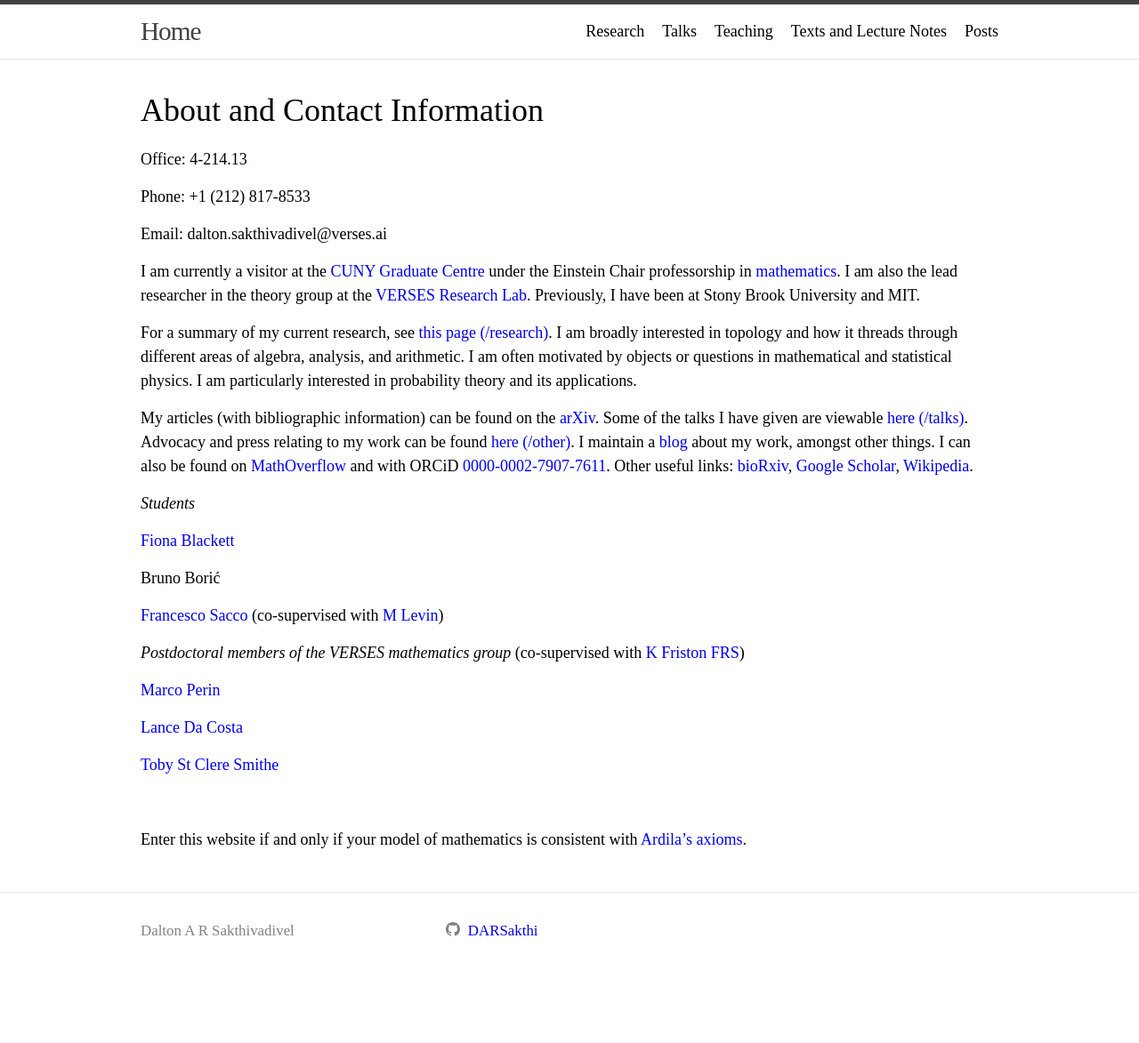
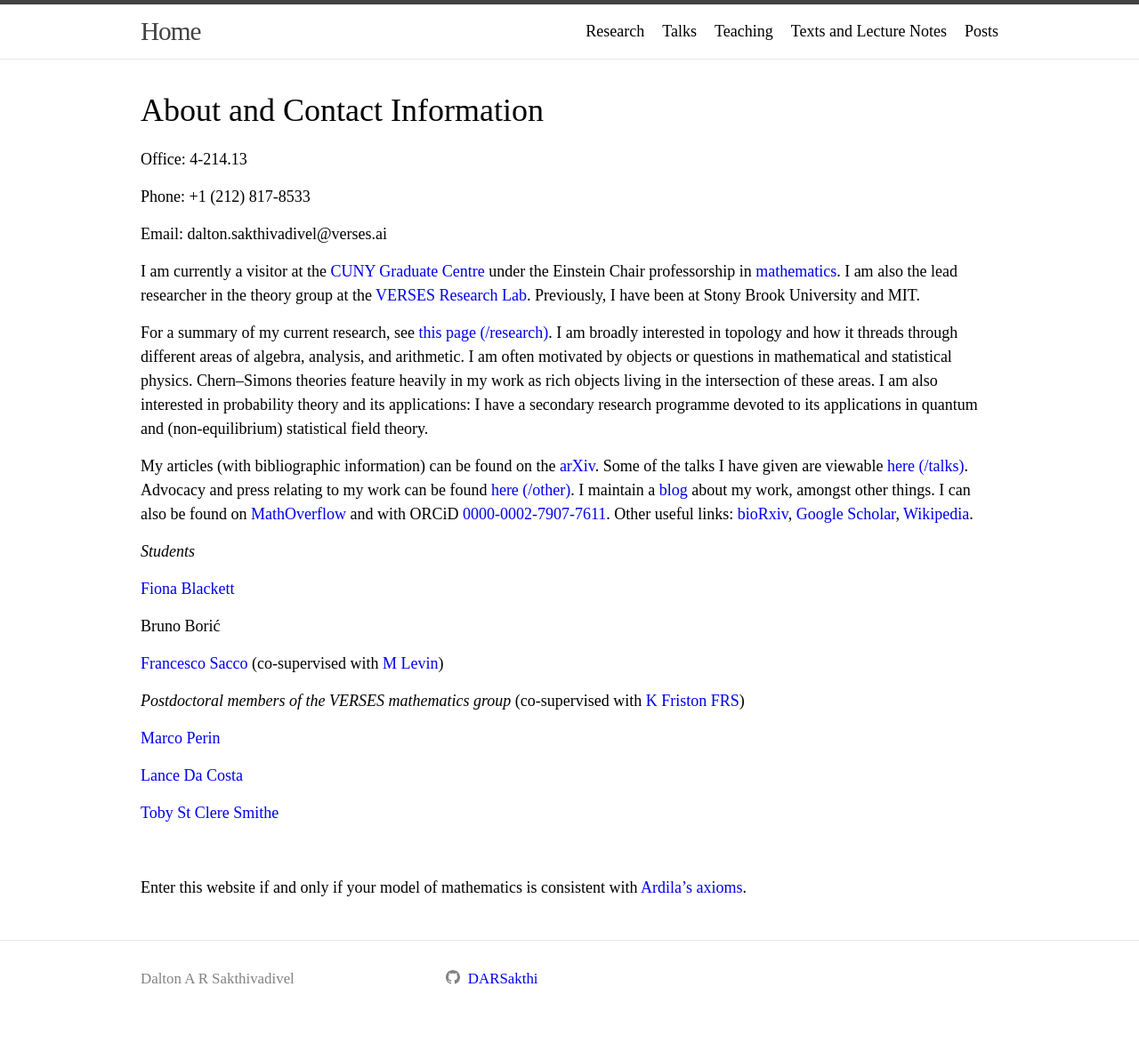
Before and after one commit to DARSakthi/DARSakthi.github.io, a Jekyll site: the page built from index.markdown, in a window 1280 px wide. Shown: the whole page at 89% size. Built offline with Jekyll 4.4.1, drawn with Linux system fonts in a browser that asks for light colours; before the commit the page ends 1119 px from its top, so only the background shows below that.

Commit message:
Update index.markdown

```diff
--- a/index.markdown
+++ b/index.markdown
@@ -14,7 +14,7 @@ Email: dalton.sakthivadivel@verses.ai
 
 I am currently a visitor at the [CUNY Graduate Centre](https://www.gc.cuny.edu) under the Einstein Chair professorship in [mathematics](https://www.gc.cuny.edu/mathematics). I am also the lead researcher in the theory group at the [VERSES Research Lab](https://darsakthi.github.io/verses-lab/). Previously, I have been at Stony Brook University and MIT.
 
-For a summary of my current research, see [this page (/research)](https://darsakthi.github.io/research). I am broadly interested in topology and how it threads through different areas of algebra, analysis, and arithmetic. I am often motivated by objects or questions in mathematical and statistical physics. I am particularly interested in probability theory and its applications.
+For a summary of my current research, see [this page (/research)](https://darsakthi.github.io/research). I am broadly interested in topology and how it threads through different areas of algebra, analysis, and arithmetic. I am often motivated by objects or questions in mathematical and statistical physics. Chern--Simons theories feature heavily in my work as rich objects living in the intersection of these areas. I am also interested in probability theory and its applications: I have a secondary research programme devoted to its applications in quantum and (non-equilibrium) statistical field theory.
 
 My articles (with bibliographic information) can be found on the [arXiv](https://arxiv.org/a/0000-0002-7907-7611.html). Some of the talks I have given are viewable [here (/talks)](https://darsakthi.github.io/talks). Advocacy and press relating to my work can be found [here (/other)](https://darsakthi.github.io/other/). I maintain a [blog](https://darsakthi.github.io/blog) about my work, amongst other things. I can also be found on [MathOverflow](https://mathoverflow.net/users/370636/dalton-a-r-sakthivadivel) and with ORCiD [0000-0002-7907-7611](https://orcid.org/0000-0002-7907-7611). Other useful links: [bioRxiv](https://www.biorxiv.org/search/author1%3ADalton%2BA%2BR%2BSakthivadivel%2B), [Google Scholar](https://scholar.google.com/citations?user=mWJtfUUAAAAJ), [Wikipedia](https://en.wikipedia.org/wiki/User:Dalton.sakthi).
 
```
